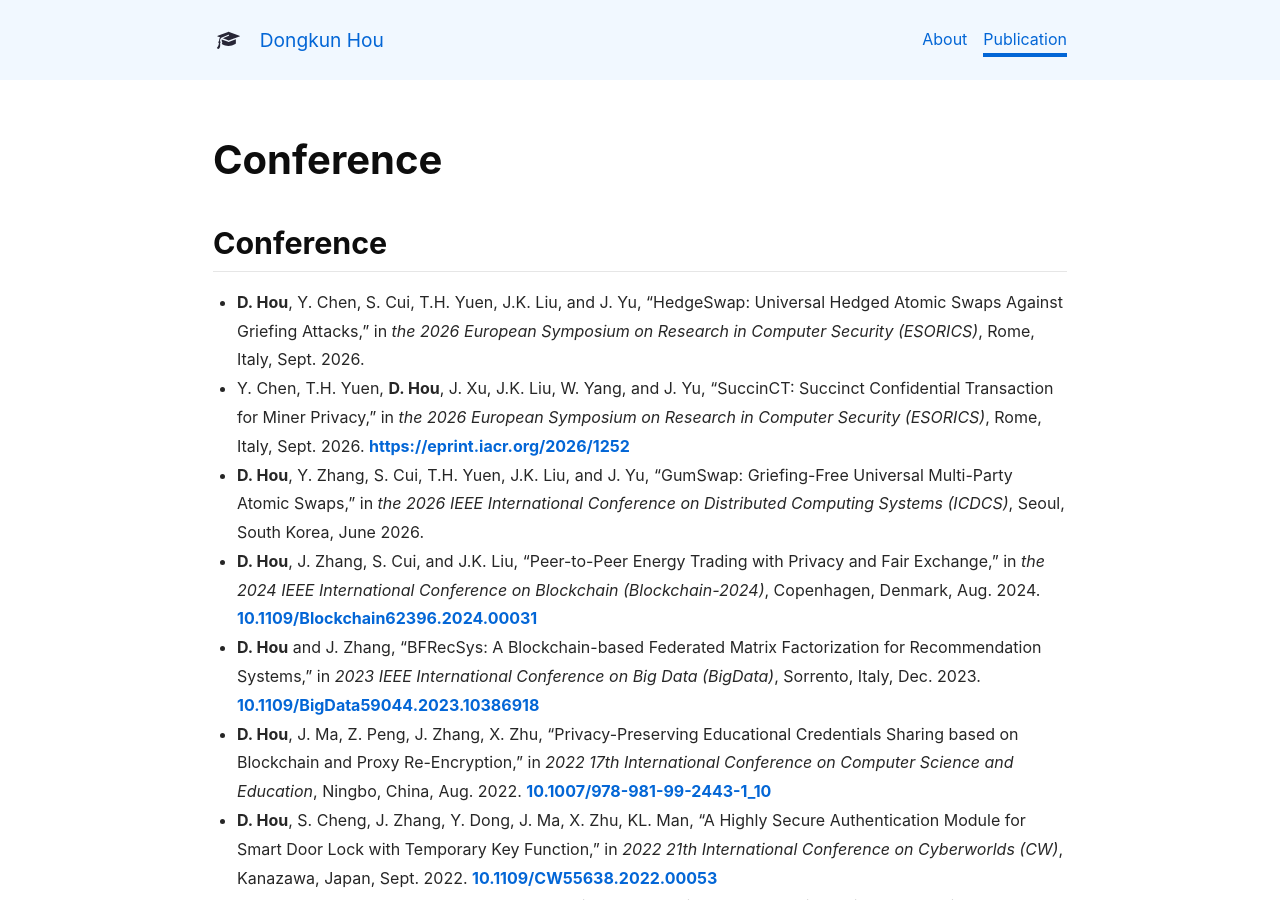
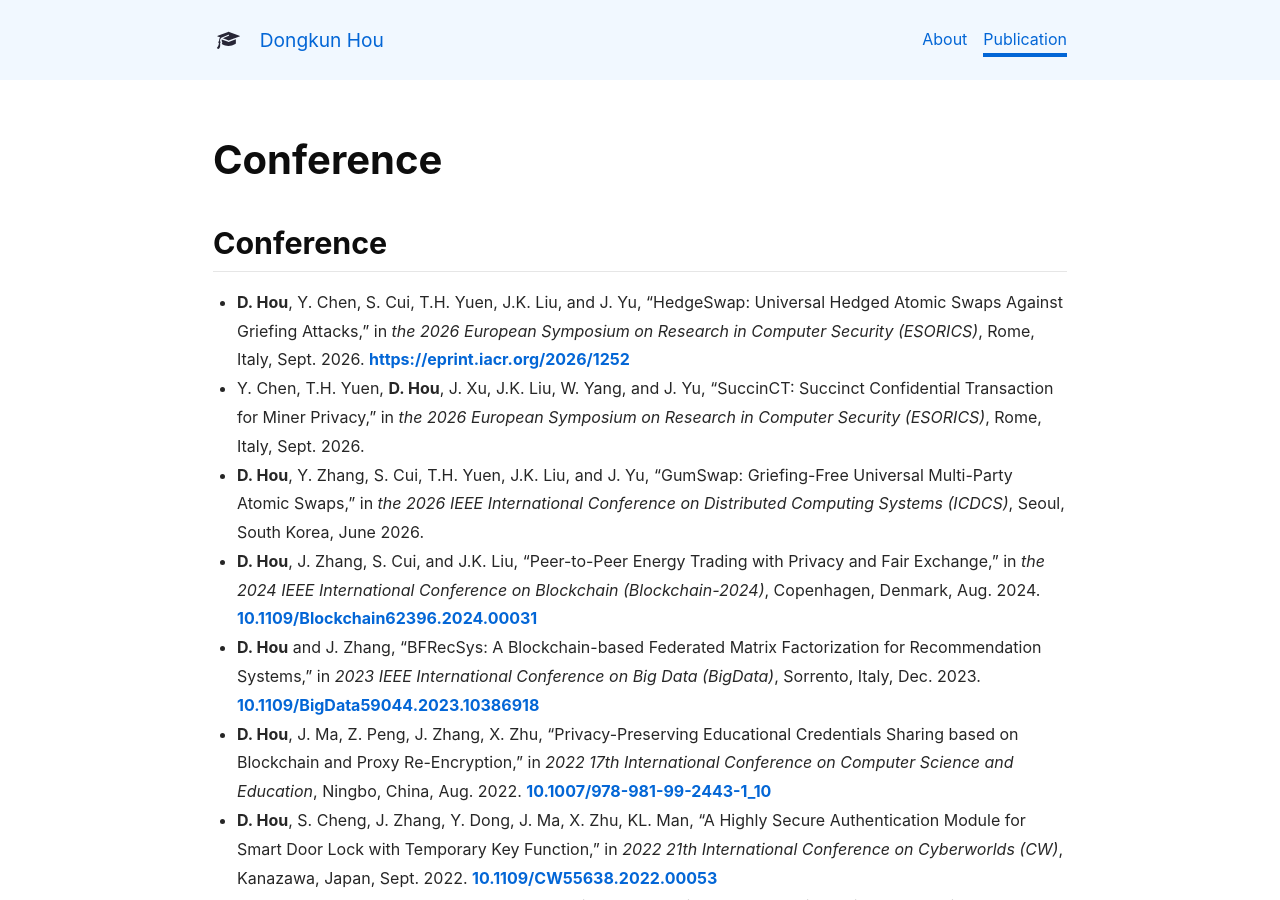
Before and after one commit to Donkequan/Donkequan.github.io, a Jekyll site: the page built from publication.md, in a window 1280 px wide and 900 px high. Built offline with Jekyll 4.4.1, drawn with Linux system fonts in a browser that asks for light colours; nearby versions of some CDN libraries; our own code applies the rules of GitHub Pages for plain Markdown files.

```diff
--- a/publication.md
+++ b/publication.md
@@ -9,8 +9,8 @@ key: page-about
 ---
 
 ## Conference
-- **D. Hou**, Y. Chen, S. Cui, T.H. Yuen, J.K. Liu, and J. Yu, "HedgeSwap: Universal Hedged Atomic Swaps Against Griefing Attacks," in *the 2026 European Symposium on Research in Computer Security (ESORICS)*, Rome, Italy, Sept. 2026.
-- Y. Chen, T.H. Yuen, **D. Hou**,  J. Xu,  J.K. Liu, W. Yang, and J. Yu, "SuccinCT: Succinct Confidential Transaction for Miner Privacy," in *the 2026 European Symposium on Research in Computer Security (ESORICS)*, Rome, Italy, Sept. 2026. [https://eprint.iacr.org/2026/1252](https://eprint.iacr.org/2026/1252)
+- **D. Hou**, Y. Chen, S. Cui, T.H. Yuen, J.K. Liu, and J. Yu, "HedgeSwap: Universal Hedged Atomic Swaps Against Griefing Attacks," in *the 2026 European Symposium on Research in Computer Security (ESORICS)*, Rome, Italy, Sept. 2026. [https://eprint.iacr.org/2026/1252](https://eprint.iacr.org/2026/1252)
+- Y. Chen, T.H. Yuen, **D. Hou**,  J. Xu,  J.K. Liu, W. Yang, and J. Yu, "SuccinCT: Succinct Confidential Transaction for Miner Privacy," in *the 2026 European Symposium on Research in Computer Security (ESORICS)*, Rome, Italy, Sept. 2026.
 - **D. Hou**, Y. Zhang, S. Cui, T.H. Yuen, J.K. Liu, and J. Yu, "GumSwap: Griefing-Free Universal Multi-Party Atomic Swaps," in *the 2026 IEEE International Conference on Distributed Computing Systems (ICDCS)*, Seoul, South Korea, June 2026.
 - **D. Hou**, J. Zhang, S. Cui, and J.K. Liu, "Peer-to-Peer Energy Trading with Privacy and Fair Exchange," in *the 2024 IEEE International Conference on Blockchain (Blockchain-2024)*, Copenhagen, Denmark, Aug. 2024. [10.1109/Blockchain62396.2024.00031](https://doi.org/10.1109/Blockchain62396.2024.00031)
 - **D. Hou** and J. Zhang, "BFRecSys: A Blockchain-based Federated Matrix Factorization for Recommendation Systems," in *2023 IEEE International Conference on Big Data (BigData)*, Sorrento, Italy, Dec. 2023. [10.1109/BigData59044.2023.10386918](https://doi.org/10.1109/BigData59044.2023.10386918)
```
